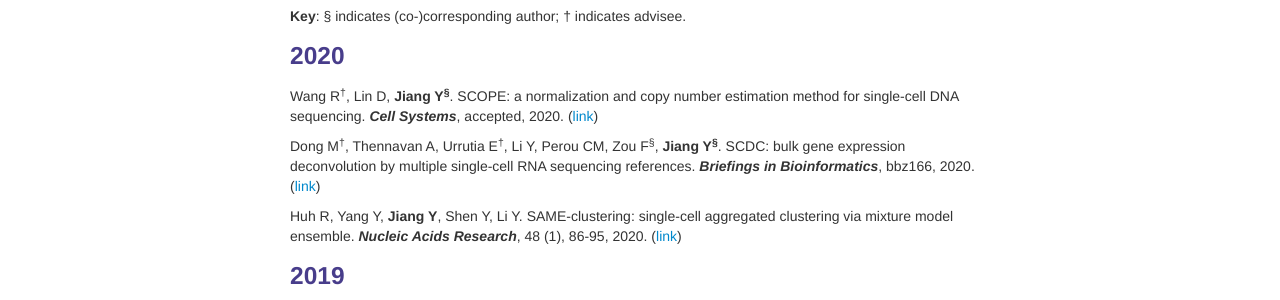
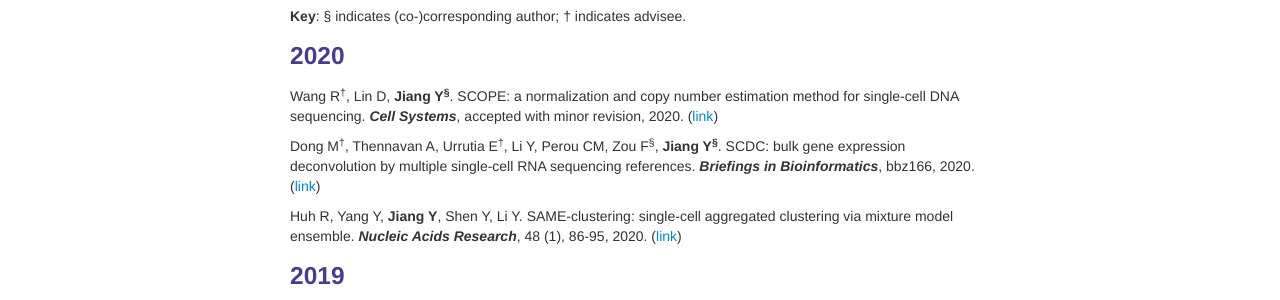
Before and after one commit to yuchaojiang/yuchaojiang.github.io, a Jekyll site: the page built from pages/pubs.md, in a window 1280 px wide. Shown: the part 208-508 px from the top of the page. Built offline with Jekyll 4.4.1, drawn with Linux system fonts in a browser that asks for light colours.

Commit message:
Update pubs.md

```diff
--- a/pages/pubs.md
+++ b/pages/pubs.md
@@ -16,7 +16,7 @@ description: Yuchao Jiang's publications
 
 ### 2020
 
-Wang R<sup>&dagger;</sup>, Lin D, **Jiang Y<sup>&sect;</sup>**. SCOPE: a normalization and copy number estimation method for single-cell DNA sequencing. ***Cell Systems***, accepted, 2020. ([link](https://www.biorxiv.org/content/10.1101/594267v2))
+Wang R<sup>&dagger;</sup>, Lin D, **Jiang Y<sup>&sect;</sup>**. SCOPE: a normalization and copy number estimation method for single-cell DNA sequencing. ***Cell Systems***, accepted with minor revision, 2020. ([link](https://www.biorxiv.org/content/10.1101/594267v2))
 
 Dong M<sup>&dagger;</sup>, Thennavan A, Urrutia E<sup>&dagger;</sup>, Li Y, Perou CM, Zou F<sup>&sect;</sup>, **Jiang Y<sup>&sect;</sup>**. SCDC: bulk gene expression deconvolution by multiple single-cell RNA sequencing references. ***Briefings in Bioinformatics***, bbz166, 2020. ([link](https://academic.oup.com/bib/advance-article/doi/10.1093/bib/bbz166/5699815))
 
```
